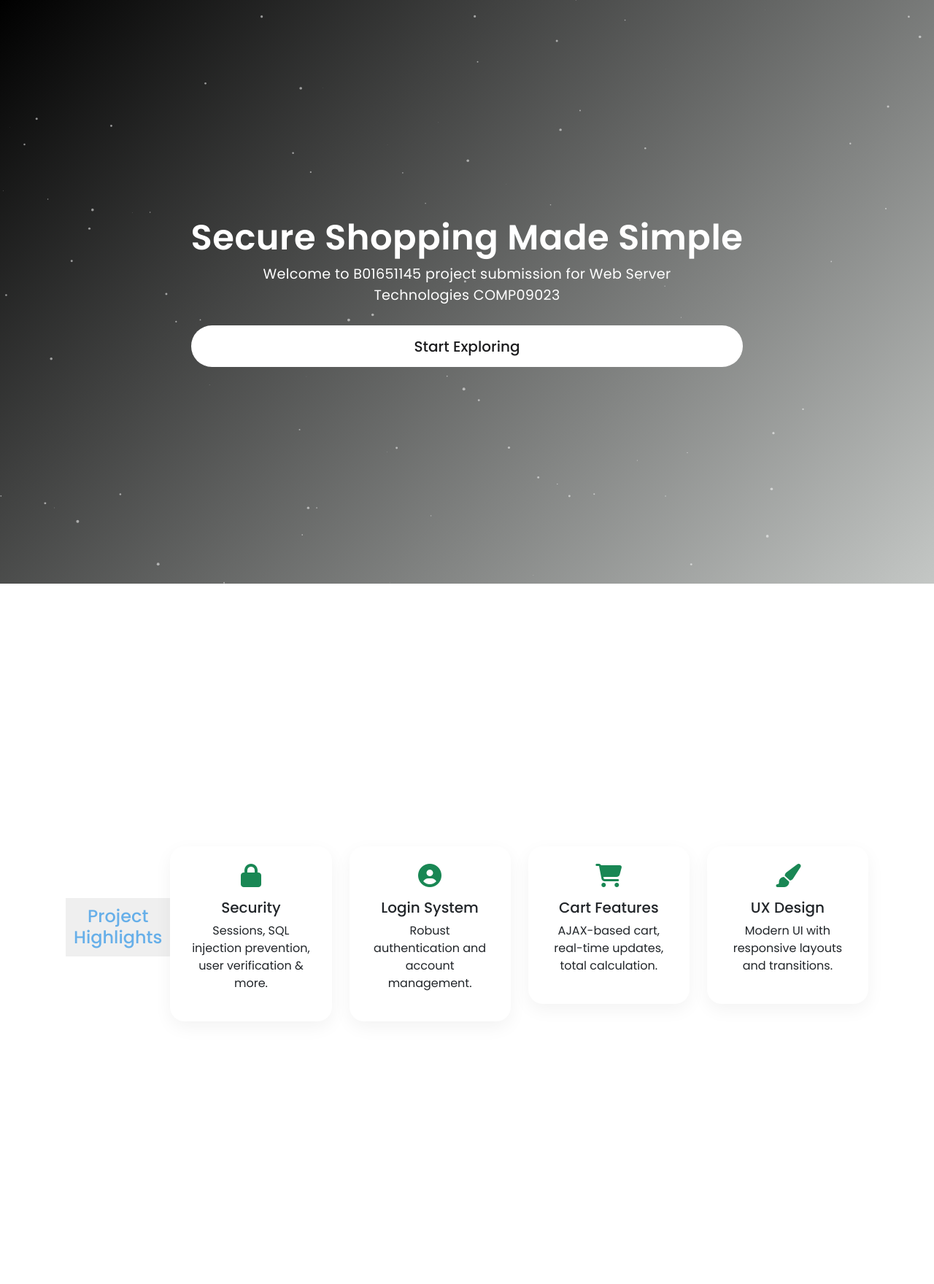
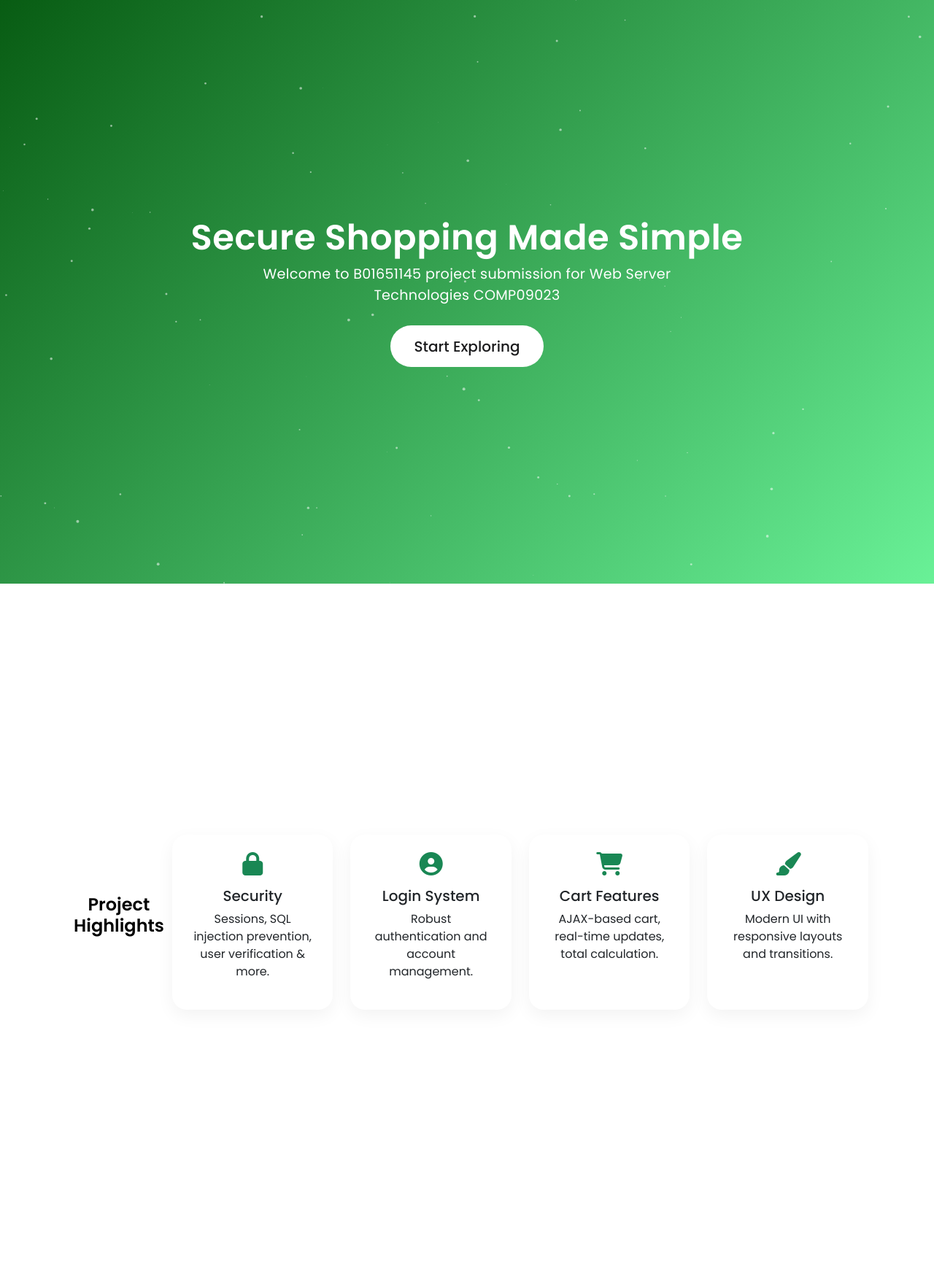
Before and after one commit to kawrae/wst-project, a PHP site: page / in a window 1280 px wide. Shown: the part 56-1816 px from the top of the page at 73% size. After the commit the page ends 1398 px from the top, so only its background shows below. Run offline with PHP 8.4, Linux system fonts and the light colour scheme.

Commit message:
Update style.css

```diff
--- a/style.css
+++ b/style.css
@@ -672,7 +697,7 @@ body.dark-mode {
    text-align: center;
    padding: 2rem;
    overflow: hidden;
-   background: linear-gradient(135deg, #000000, #c4c7c5);
+   background: linear-gradient(135deg, #085c13, #69f197);
    color: #fff;
 }
 
@@ -699,13 +724,18 @@ body.dark-mode {
 }
 
 .btn-main {
+   display: inline-block;
    background-color: #fff;
    color: #1c1c1e;
-   padding: 0.8rem 1.5rem;
+   padding: 0.8rem 2rem;
    border-radius: 30px;
    font-weight: 500;
    transition: all 0.3s ease;
+   width: auto;
+   max-width: 100%;
+   text-align: center;
 }
+
 
 .btn-main:hover {
    background-color: rgb(204, 243, 191);
@@ -714,9 +744,15 @@ body.dark-mode {
 }
 
 .features {
-   padding: 5rem 2rem;
+   padding: 4rem 2rem;
    background: #fff;
    color: #1c1c1e;
+}
+
+.features .row {
+   display: flex;
+   flex-wrap: wrap;
+   justify-content: center;
 }
 
 .features .card {
@@ -724,9 +760,19 @@ body.dark-mode {
    border-radius: 20px;
    box-shadow: 0 8px 24px rgba(0, 0, 0, 0.05);
    transition: transform 0.3s ease;
-   padding: 2rem 1rem;
+   padding: 2rem 1.5rem;
    text-align: center;
+   height: 100%;
 }
+
+.features h2 {
+   font-size: 1.5rem;
+   font-weight: bold;
+   margin-bottom: 0rem;
+   background-color: white !important;
+   color: black !important;
+}
+
 
 .features .card:hover {
    transform: translateY(-5px);
```
Also changed, not shown: other parts of style.css (+69 -0 lines).
